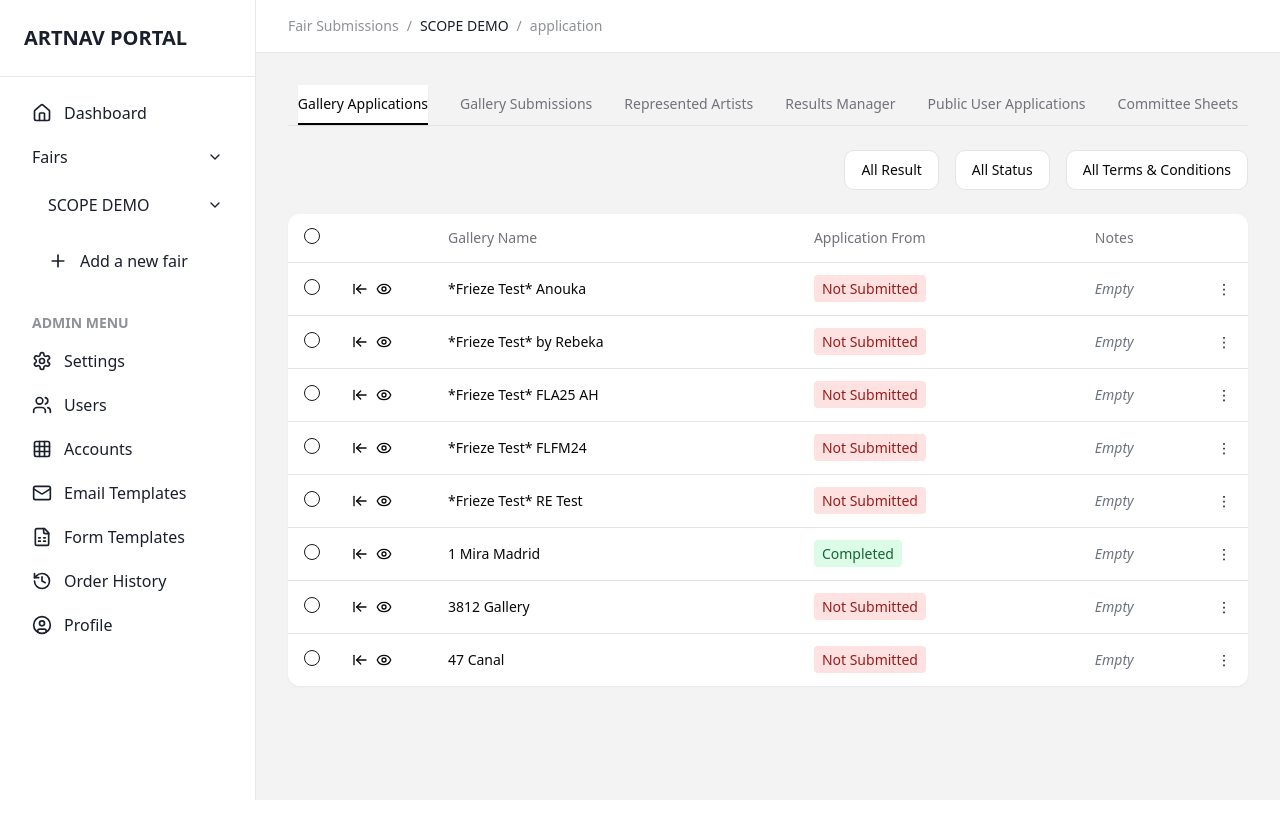
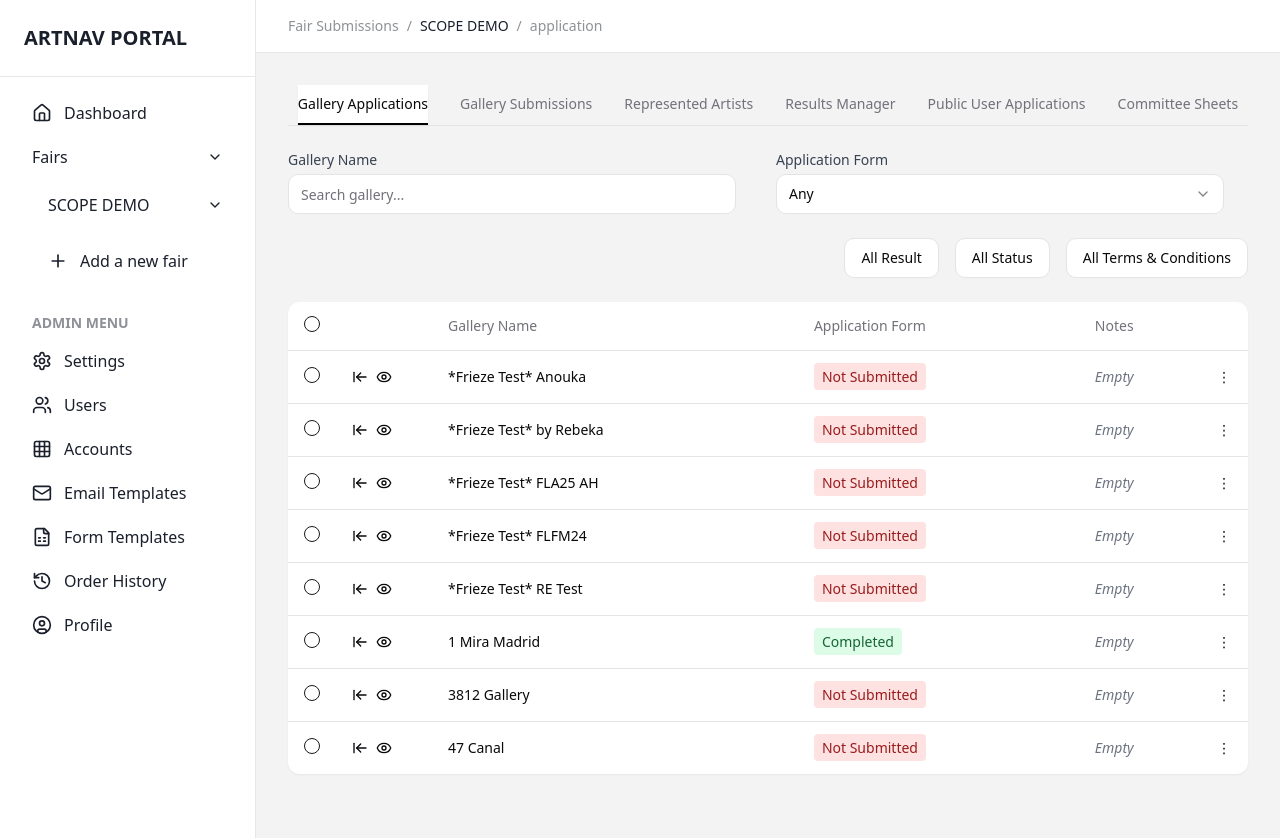
Before and after one commit to kazim3811/scope-artnav-demo, a React (Vite) app: page /submissions in a window 1280 px wide. Before the commit the page ends 800 px from the top, so only its background shows below. Built offline with nearby package versions, Linux system fonts and the light colour scheme.

Commit message:
Add gallery search and filter
Add search functionality by gallery name and filter by application form.  Correct spelling of "FROM" to "FORM" in filter.

```diff
--- a/src/pages/Submissions.tsx
+++ b/src/pages/Submissions.tsx
@@ -4,9 +4,21 @@ import { Button } from "@/components/ui/button";
 import { Checkbox } from "@/components/ui/checkbox";
 import { ArrowLeftToLine, Eye } from "lucide-react";
 import { Tabs, TabsList, TabsTrigger } from "@/components/ui/tabs";
+import { Input } from "@/components/ui/input";
+import {
+  Select,
+  SelectContent,
+  SelectItem,
+  SelectTrigger,
+  SelectValue,
+} from "@/components/ui/select";
 import MainLayout from "@/components/layouts/MainLayout";
+import { useState } from "react";
 
 const Submissions = () => {
+  const [search, setSearch] = useState("");
+  const [applicationForm, setApplicationForm] = useState("any");
+
   const submissions = [
     { id: 1, name: "*Frieze Test* Anouka", status: "Not Submitted" },
     { id: 2, name: "*Frieze Test* by Rebeka", status: "Not Submitted" },
@@ -17,6 +29,10 @@ const Submissions = () => {
     { id: 7, name: "3812 Gallery", status: "Not Submitted" },
     { id: 8, name: "47 Canal", status: "Not Submitted" },
   ];
+
+  const filteredSubmissions = submissions.filter((submission) =>
+    submission.name.toLowerCase().includes(search.toLowerCase())
+  );
 
   return (
     <MainLayout>
@@ -75,6 +91,38 @@ const Submissions = () => {
             </TabsList>
           </Tabs>
 
+          <div className="grid grid-cols-2 gap-4 mb-6">
+            <div>
+              <label htmlFor="gallery-search" className="block text-sm font-medium text-gray-700 mb-1">
+                Gallery Name
+              </label>
+              <Input
+                id="gallery-search"
+                type="text"
+                placeholder="Search gallery..."
+                value={search}
+                onChange={(e) => setSearch(e.target.value)}
+                className="max-w-md"
+              />
+            </div>
+            <div>
+              <label htmlFor="application-form" className="block text-sm font-medium text-gray-700 mb-1">
+                Application Form
+              </label>
+              <Select value={applicationForm} onValueChange={setApplicationForm}>
+                <SelectTrigger id="application-form" className="max-w-md">
+                  <SelectValue placeholder="Any" />
+                </SelectTrigger>
+                <SelectContent>
+                  <SelectItem value="any">Any</SelectItem>
+                  <SelectItem value="scope">SCOPE</SelectItem>
+                  <SelectItem value="volta">VOLTA</SelectItem>
+                  <SelectItem value="focus">FOCUS</SelectItem>
+                </SelectContent>
+              </Select>
+            </div>
+          </div>
+
           <div className="flex justify-end gap-4 mb-6">
             <Button variant="outline" className="flex items-center gap-2">
               <span>All Result</span>
@@ -96,12 +144,12 @@ const Submissions = () => {
                   </TableHead>
                   <TableHead className="w-24"></TableHead>
                   <TableHead>Gallery Name</TableHead>
-                  <TableHead>Application From</TableHead>
+                  <TableHead>Application Form</TableHead>
                   <TableHead>Notes</TableHead>
                 </TableRow>
               </TableHeader>
               <TableBody>
-                {submissions.map((submission) => (
+                {filteredSubmissions.map((submission) => (
                   <TableRow key={submission.id}>
                     <TableCell>
                       <Checkbox />
```
